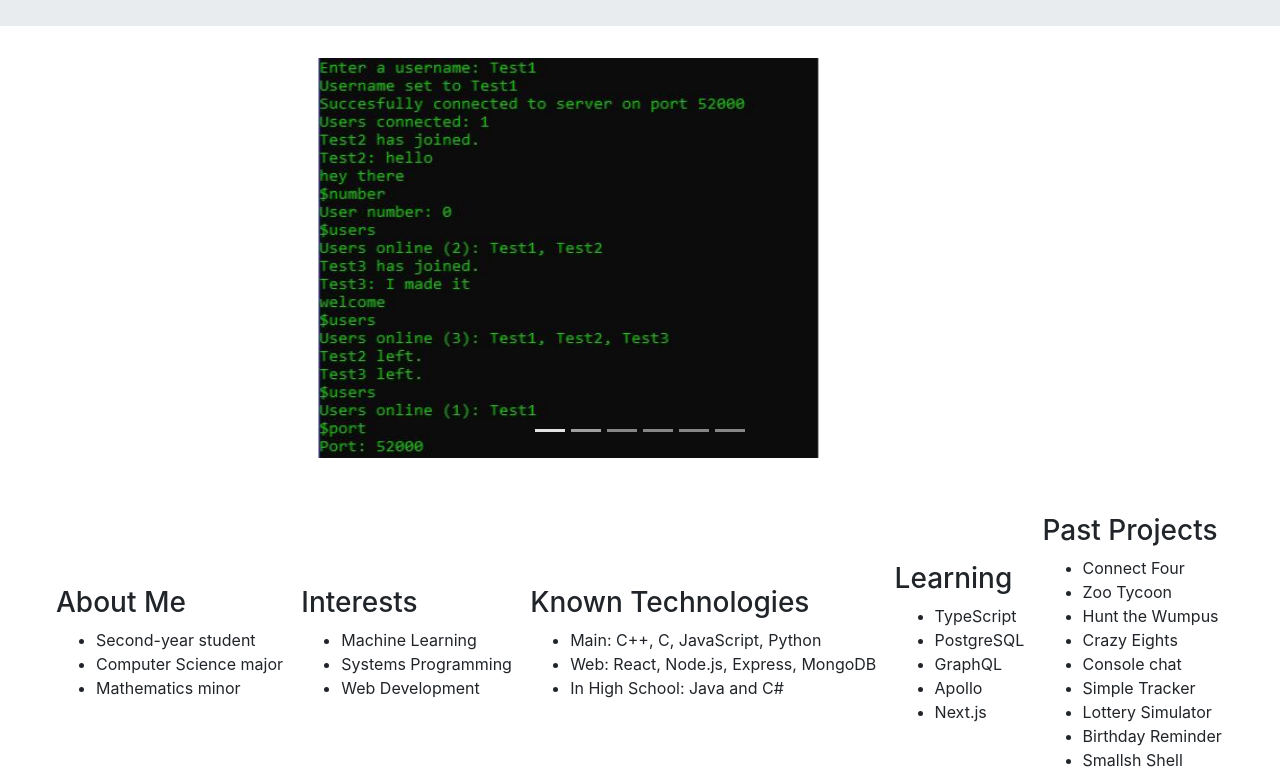
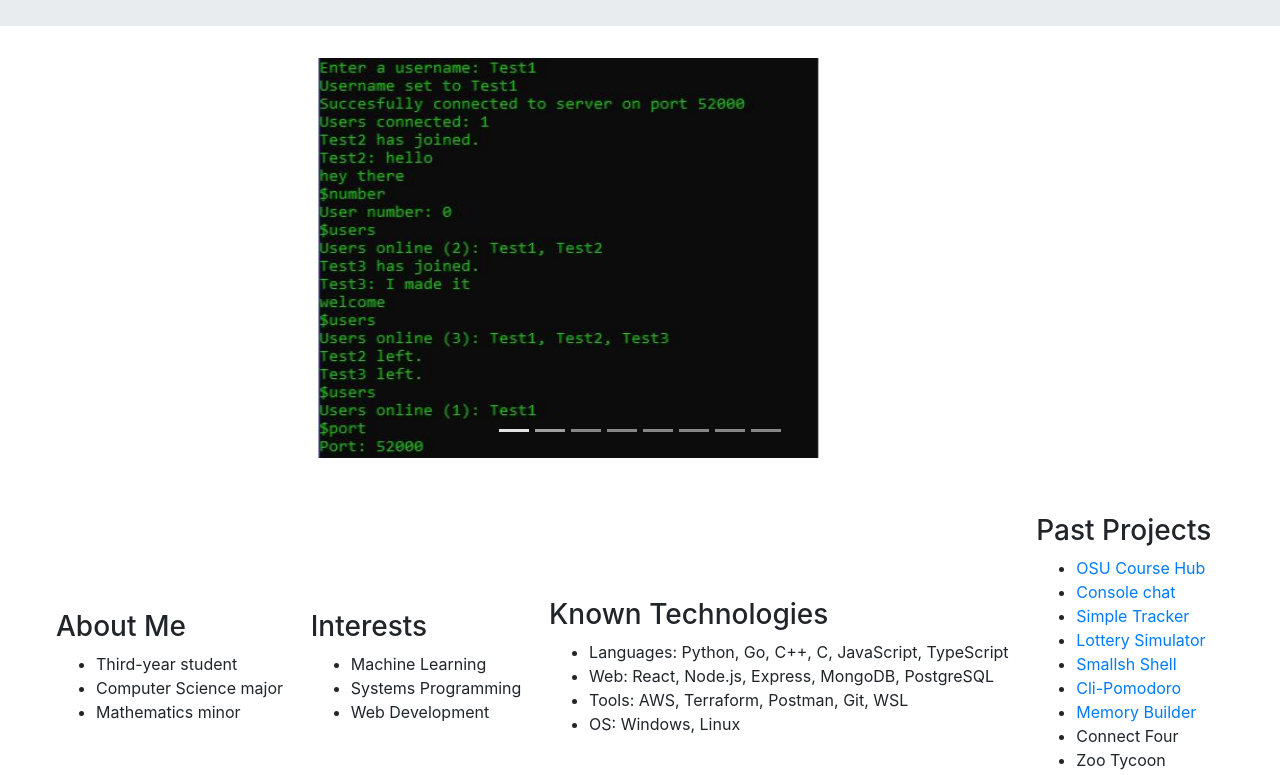
Before and after one commit to andrest50/Portfolio, a plain HTML site: page portfolio.html in a window 1280 px wide. Shown: the part 177-952 px from the top of the page. Drawn offline with nearby package versions, Linux system fonts and the light colour scheme.

Commit message:
Update some info and add a couple of more images

```diff
--- a/portfolio.html
+++ b/portfolio.html
@@ -36,27 +36,35 @@
           <li data-target="#demo" data-slide-to="3"></li>
           <li data-target="#demo" data-slide-to="4"></li>
           <li data-target="#demo" data-slide-to="5"></li>
+          <li data-target="#demo" data-slide-to="6"></li>
+          <li data-target="#demo" data-slide-to="7"></li>
         </ul>
 
         <!-- The slideshow -->
         <div class="carousel-inner text-center">
           <div class="carousel-item active">
-            <img src="console_chat.jpg" alt="Chicago" width="500" height="400">
+            <img src="console_chat.jpg" alt="Console chat" width="500" height="400">
           </div>
           <div class="carousel-item">
-            <img src="simple_tracker.jpg" alt="Chicago" width="500" height="400">
+            <img src="simple_tracker.jpg" alt="Simple tracker" width="500" height="400">
           </div>
           <div class="carousel-item">
-            <img src="lottery.jpg" alt="Chicago" width="500" height="400">
+            <img src="memory_builder_dashboard.jpg" alt="Memory builder dashboard" width="500" height="400">
           </div>
           <div class="carousel-item">
-            <img src="connect_four_console.jpg" alt="Los Angeles" width="500" height="400">
+            <img src="memory_builder_settings.jpg" alt="Memory builder settings" width="500" height="400">
           </div>
           <div class="carousel-item">
-            <img src="crazy_eights_console.jpg" alt="Chicago" width="500" height="400">
+            <img src="lottery.jpg" alt="Lottery simulator" width="500" height="400">
           </div>
           <div class="carousel-item">
-            <img src="hunt_the_wumpus.jpg" alt="New York" width="500" height="400">
+            <img src="connect_four_console.jpg" alt="Connect four" width="500" height="400">
+          </div>
+          <div class="carousel-item">
+            <img src="crazy_eights_console.jpg" alt="Crazy eights" width="500" height="400">
+          </div>
+          <div class="carousel-item">
+            <img src="hunt_the_wumpus.jpg" alt="Hunt the wumpus" width="500" height="400">
           </div>
         </div>
 
@@ -72,10 +80,9 @@
         <div class="p-2 flex-fill align-content-center flex-wrap">
             <h3>About Me</h3>
                     <ul class="list">
-                        <li>Second-year student</li>
+                        <li>Third-year student</li>
                         <li>Computer Science major</li>
                         <li>Mathematics minor</li>
-                       <!--  <li>Getting into Chess and Go</li> -->
                     </ul>
         </div>
         <div class="p-2 flex-fill align-content-center flex-wrap">
@@ -89,33 +96,34 @@
         <div class="p-2 flex-fill align-content-center flex-wrap">
             <h3>Known Technologies</h3>
             <ul class="list">
-                <li>Main: C++, C, JavaScript, Python</li>
-                <li>Web: React, Node.js, Express, MongoDB</li>
-                <li>In High School: Java and C#</li>
+                <li>Languages: Python, Go, C++, C, JavaScript, TypeScript</li>
+                <li>Web: React, Node.js, Express, MongoDB, PostgreSQL</li>
+                <li>Tools: AWS, Terraform, Postman, Git, WSL</li>
+                <li>OS: Windows, Linux</li>
             </ul>
+        </div>
+        <div class="p-2 flex-fill align-content-center flex-wrap">
+          <h3>Past Projects</h3>
+          <ul class="list">
+              <li><a href="https://github.com/plim1025/OSU-course-hub">OSU Course Hub</a></li>
+              <li><a href="https://github.com/andrest50/console-chat">Console chat</a></li>
+              <li><a href="https://github.com/andrest50/simple-tracker">Simple Tracker</a></li>
+              <li><a href="https://github.com/andrest50/lottery-simulator">Lottery Simulator</a></li>
+              <li><a href="https://github.com/andrest50/smallsh">Smallsh Shell</a></li>
+              <li><a href="https://github.com/andrest50/cli-pomodoro">Cli-Pomodoro</a></li>
+              <li><a href="https://github.com/andrest50/memory-builder">Memory Builder</a></li>
+              <li>Connect Four</li>
+              <li>Zoo Tycoon</li>
+              <li>Hunt the Wumpus</li>
+              <li>Crazy Eights</li>
+          </ul>
         </div>
         <div class="p-2 flex-fill align-content-center flex-wrap">
             <h3>Learning</h3>
             <ul class="list">
-                <li>TypeScript</li>
-                <li>PostgreSQL</li>
-                <li>GraphQL</li>
-                <li>Apollo</li>
-                <li>Next.js</li>
-            </ul>
-        </div>
-        <div class="p-2 flex-fill align-content-center flex-wrap">
-            <h3>Past Projects</h3>
-            <ul class="list">
-                <li>Connect Four</li>
-                <li>Zoo Tycoon</li>
-                <li>Hunt the Wumpus</li>
-                <li>Crazy Eights</li>
-                <li>Console chat</li>
-                <li>Simple Tracker</li>
-                <li>Lottery Simulator</li>
-                <li>Birthday Reminder</li>
-                <li>Smallsh Shell</li>
+                <li>Ruby</li>
+                <li>Linux programming</li>
+                <li>Machine learning</li>
             </ul>
         </div>
       </div>
```
Also changed, not shown: memory_builder_dashboard.jpg (added), memory_builder_settings.jpg (added).
